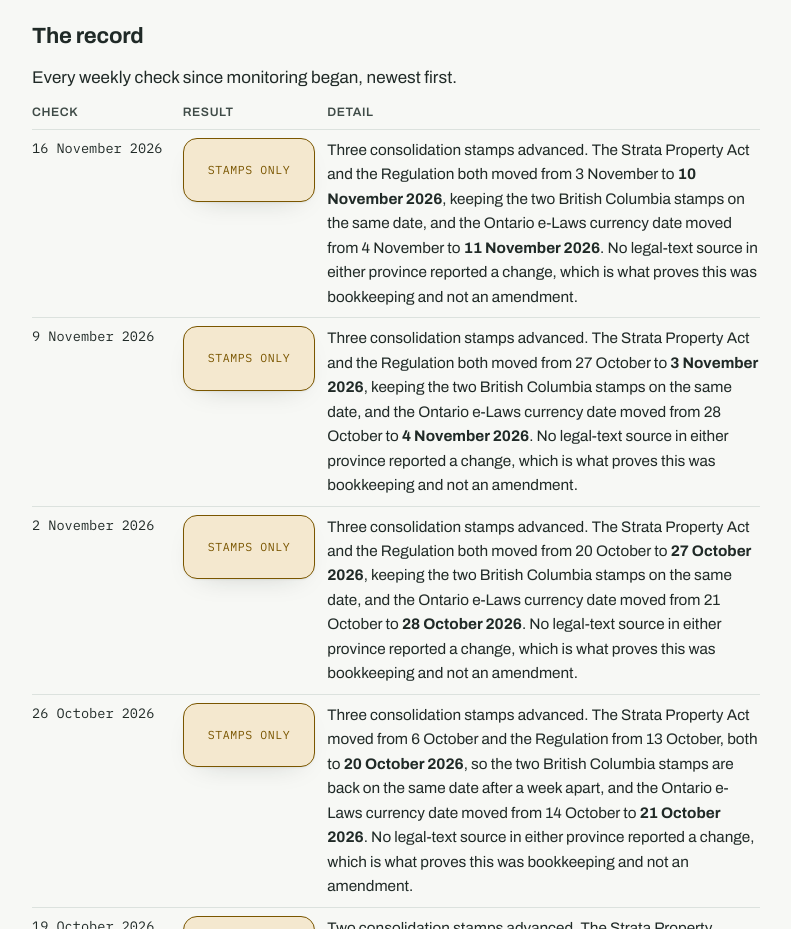
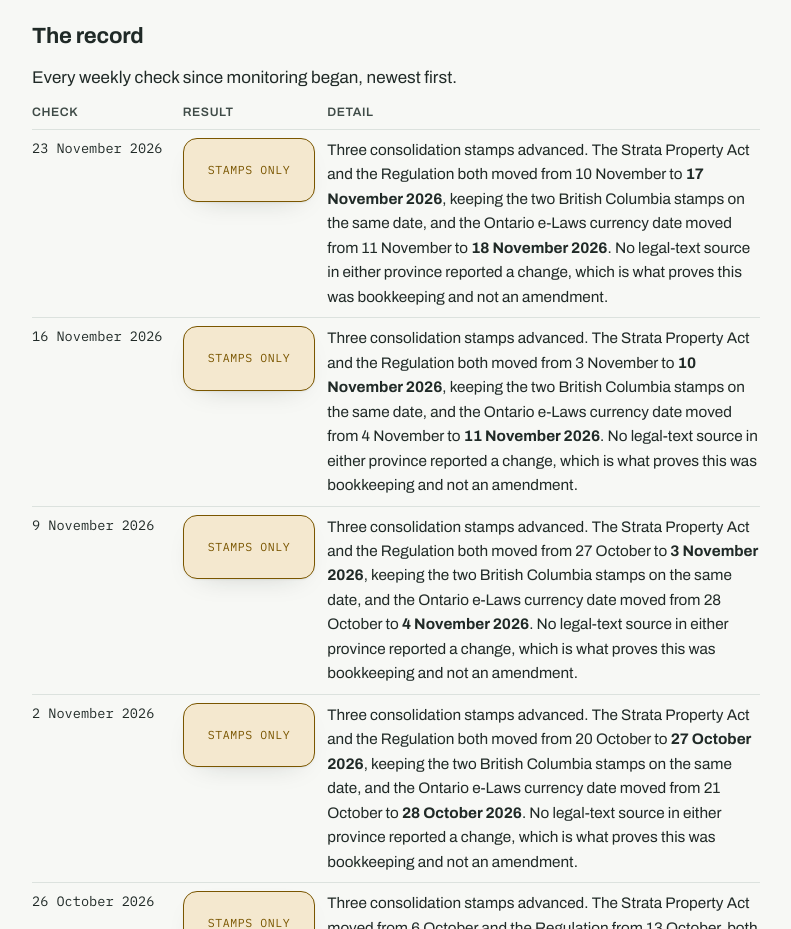
Before and after one commit to Nour-1992/knowyourstrata, a plain HTML site: page monitoring.html in a window 1280 px wide. Shown: the part 2740-3669 px from the top of the page, without its empty margins (244-1035 px from the left). Drawn offline with Linux system fonts and the light colour scheme.

Commit message:
Monitoring: the 23 November row

```diff
--- a/monitoring.html
+++ b/monitoring.html
@@ -209,6 +209,11 @@
     </thead>
     <tbody>
       <tr>
+        <td class="when">23 November 2026</td>
+        <td><span class="flag stamp">Stamps only</span></td>
+        <td>Three consolidation stamps advanced. The Strata Property Act and the Regulation both moved from 10 November to <strong>17 November 2026</strong>, keeping the two British Columbia stamps on the same date, and the Ontario e-Laws currency date moved from 11 November to <strong>18 November 2026</strong>. No legal-text source in either province reported a change, which is what proves this was bookkeeping and not an amendment.</td>
+      </tr>
+      <tr>
         <td class="when">16 November 2026</td>
         <td><span class="flag stamp">Stamps only</span></td>
         <td>Three consolidation stamps advanced. The Strata Property Act and the Regulation both moved from 3 November to <strong>10 November 2026</strong>, keeping the two British Columbia stamps on the same date, and the Ontario e-Laws currency date moved from 4 November to <strong>11 November 2026</strong>. No legal-text source in either province reported a change, which is what proves this was bookkeeping and not an amendment.</td>
```
